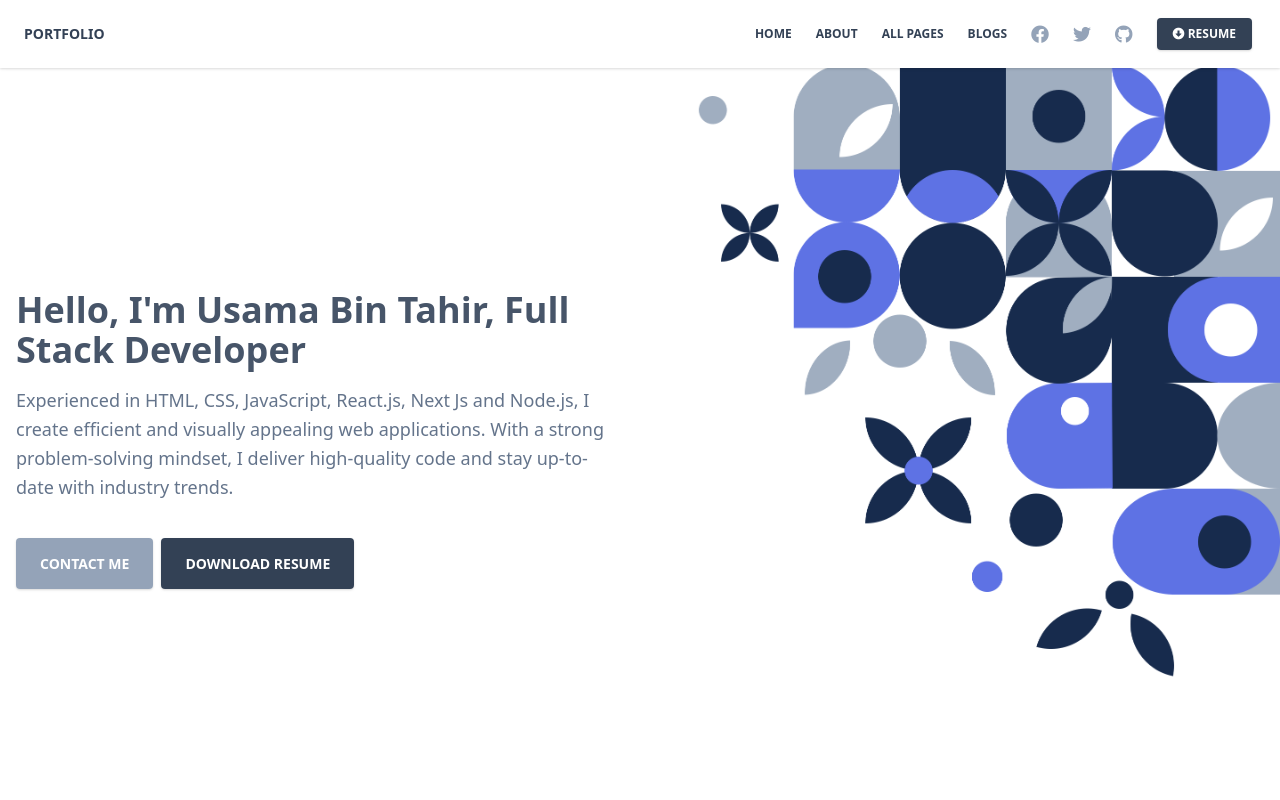
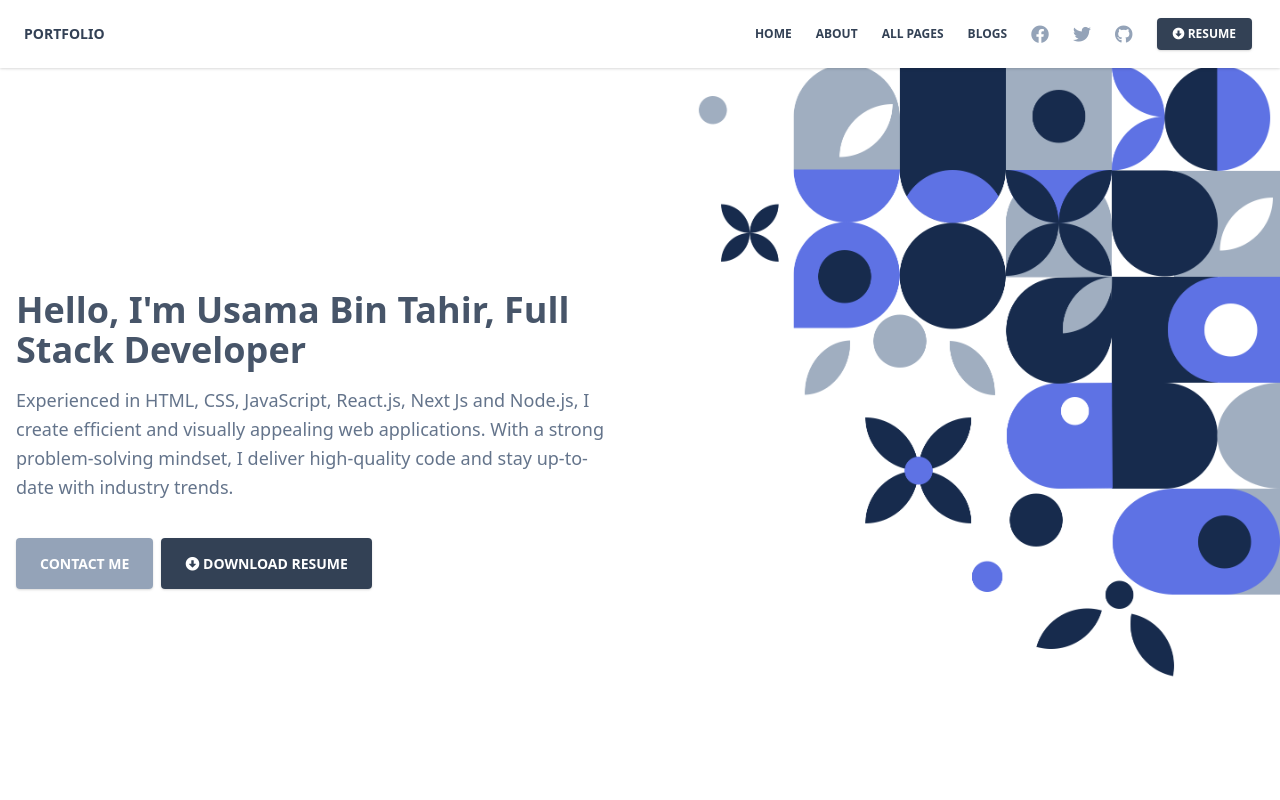
Before and after one commit to usama-malik-312/portfolio, a Next.js app: page / in a window 1280 px wide. Shown: the top 800 px of the page. Built offline with nearby package versions, Linux system fonts and the light colour scheme.

Commit message:
UI settings

```diff
--- a/components/Dropdowns/IndexDropdown.js
+++ b/components/Dropdowns/IndexDropdown.js
@@ -43,19 +43,20 @@ const IndexDropdown = () => {
         >
           Prossional Data
         </span>
-        <Link
-        //  href="/admin/dashboard"
-         href="/"
+        {/* <Link
+         href="/pdfs/Usama_Resume.pdf"
+        //  href="/"
          >
           <a
-            href="#pablo"
+            // href="/pdfs/Usama_Resume.pdf"
+            target="_blank" rel="noopener noreferrer"
             className={
               "text-sm py-2 px-4 font-normal block w-full whitespace-nowrap bg-transparent text-blueGray-700"
             }
           >
             Resume
           </a>
-        </Link>
+        </Link> */}
         <Link
         //  href="/admin/settings"
          href="/"
--- a/components/Navbars/IndexNavbar.js
+++ b/components/Navbars/IndexNavbar.js
@@ -111,12 +111,14 @@ export default function Navbar(props) {
               </li>
 
               <li className="flex items-center">
-                <button
-                  className="bg-blueGray-700 text-white active:bg-blueGray-600 text-xs font-bold uppercase px-4 py-2 rounded shadow hover:shadow-lg outline-none focus:outline-none lg:mr-1 lg:mb-0 ml-3 mb-3 ease-linear transition-all duration-150"
-                  type="button"
-                >
-                  <i className="fas fa-arrow-alt-circle-down"></i> Resume
-                </button>
+              <a
+                href="/pdfs/Usama_Resume.pdf"
+                target="_blank"
+                rel="noopener noreferrer"
+                className="bg-blueGray-700 text-white active:bg-blueGray-600 text-xs font-bold uppercase px-4 py-2 rounded shadow hover:shadow-lg outline-none focus:outline-none lg:mr-1 lg:mb-0 ml-3 mb-3 ease-linear transition-all duration-150"
+              >
+                <i className="fas fa-arrow-alt-circle-down"></i> Resume
+              </a>
               </li>
             </ul>
           </div>
--- a/pages/index.js
+++ b/pages/index.js
@@ -40,13 +40,21 @@ export default function Index() {
                 >
                   Contact Me
                 </a>
-                <a
+                {/* <a
                   // href="https://github.com/creativetimofficial/notus-nextjs?ref=nnjs-index"
-                  className="github-star ml-1 text-white font-bold px-6 py-4 rounded outline-none focus:outline-none mr-1 mb-1 bg-blueGray-700 active:bg-blueGray-600 uppercase text-sm shadow hover:shadow-lg"
                   target="_blank"
                 >
                   Download Resume
-                </a>
+                </a> */}
+                <a
+                href="/pdfs/Usama_Resume.pdf"
+                target="_blank"
+                rel="noopener noreferrer"
+                className="github-star ml-1 text-white font-bold px-6 py-4 rounded outline-none focus:outline-none mr-1 mb-1 bg-blueGray-700 active:bg-blueGray-600 uppercase text-sm shadow hover:shadow-lg"
+
+              >
+                <i className="fas fa-arrow-alt-circle-down"></i>  Download Resume
+              </a>
               </div>
             </div>
           </div>
```
Also changed, not shown: 1 other file (tests, documents, lock files or other folders).
